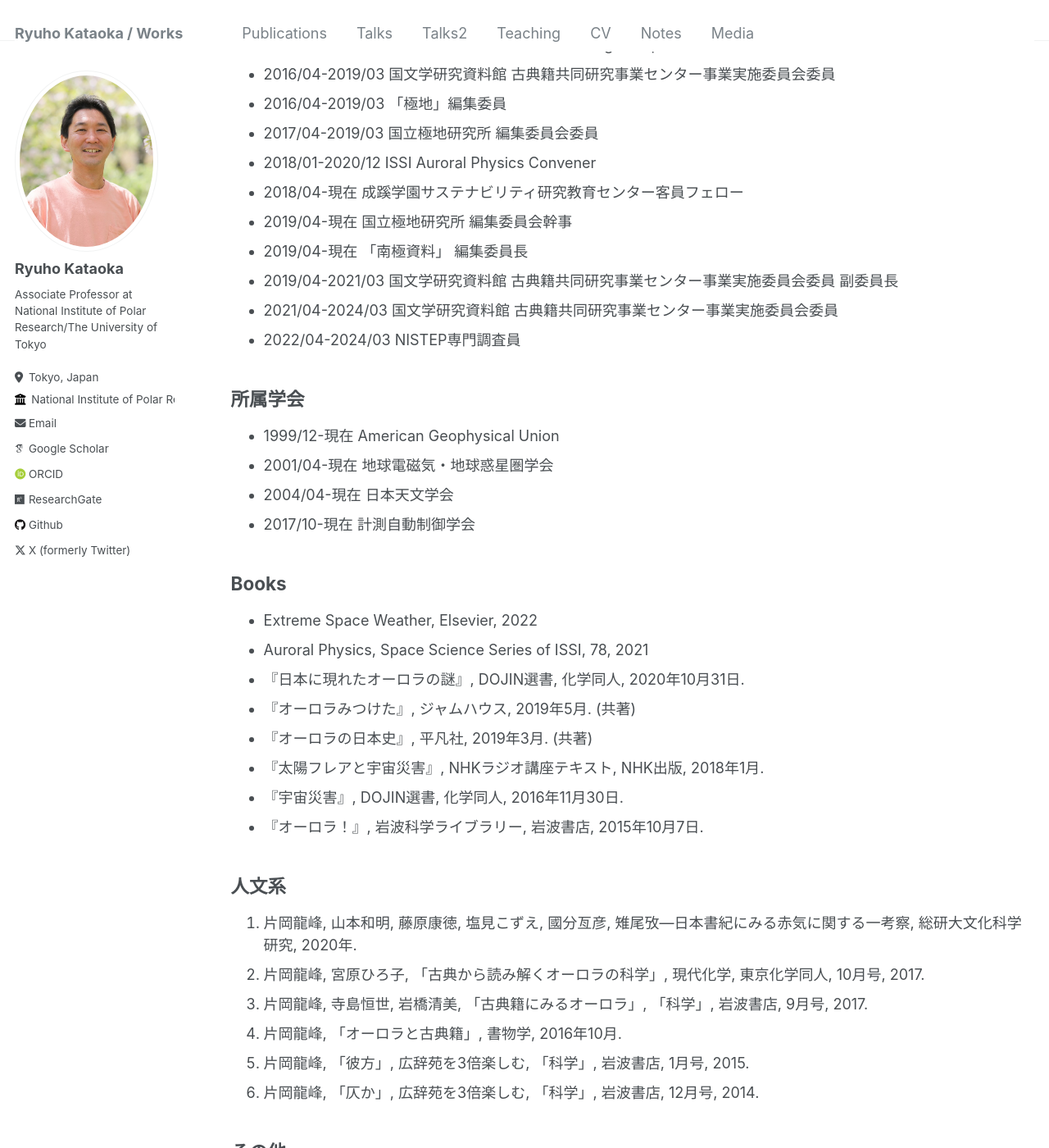
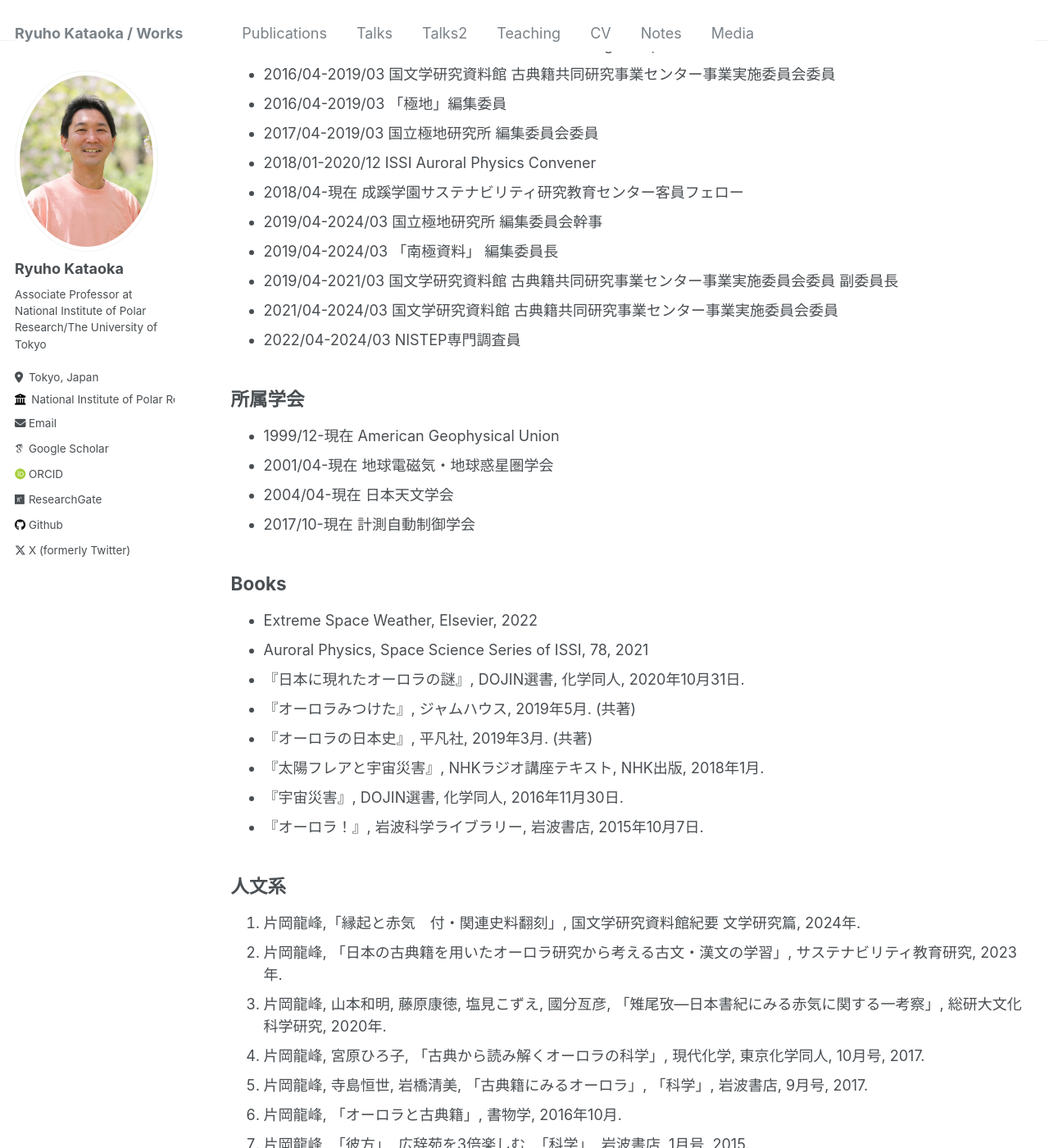
Before and after one commit to ryuhokataoka/ryuhokataoka.github.io, a Jekyll site: the page built from _pages/notes.md, in a window 1280 px wide and 1400 px high, scrolled down 2197 px. Shown: the whole window at 82% size. Built offline with Jekyll 4.4.1, drawn with Linux system fonts in a browser that asks for light colours; some web fonts are replaced.

Commit message:
Update notes.md

```diff
--- a/_pages/notes.md
+++ b/_pages/notes.md
@@ -72,8 +72,8 @@ Notes
 * 2017/04-2019/03 国立極地研究所 編集委員会委員
 * 2018/01-2020/12 ISSI Auroral Physics Convener
 * 2018/04-現在 成蹊学園サステナビリティ研究教育センター客員フェロー
-* 2019/04-現在 国立極地研究所 編集委員会幹事
-* 2019/04-現在 「南極資料」 編集委員長
+* 2019/04-2024/03 国立極地研究所 編集委員会幹事
+* 2019/04-2024/03 「南極資料」 編集委員長
 * 2019/04-2021/03 国文学研究資料館 古典籍共同研究事業センター事業実施委員会委員 副委員長
 * 2021/04-2024/03 国文学研究資料館 古典籍共同研究事業センター事業実施委員会委員
 * 2022/04-2024/03 NISTEP専門調査員
@@ -98,7 +98,9 @@ Books
 
 人文系
 ----
-1. 片岡龍峰, 山本和明, 藤原康徳, 塩見こずえ, 國分亙彦, 雉尾攷―日本書紀にみる赤気に関する一考察, 総研大文化科学研究, 2020年.
+1. 片岡龍峰,「縁起と赤気　付・関連史料翻刻」, 国文学研究資料館紀要 文学研究篇, 2024年.
+1. 片岡龍峰, 「日本の古典籍を用いたオーロラ研究から考える古文・漢文の学習」, サステナビリティ教育研究, 2023年.
+1. 片岡龍峰, 山本和明, 藤原康徳, 塩見こずえ, 國分亙彦, 「雉尾攷―日本書紀にみる赤気に関する一考察」, 総研大文化科学研究, 2020年.
 1. 片岡龍峰, 宮原ひろ子, 「古典から読み解くオーロラの科学」, 現代化学, 東京化学同人, 10月号, 2017.
 1. 片岡龍峰, 寺島恒世, 岩橋清美, 「古典籍にみるオーロラ」, 「科学」, 岩波書店, 9月号, 2017.
 1. 片岡龍峰, 「オーロラと古典籍」, 書物学, 2016年10月.
```
